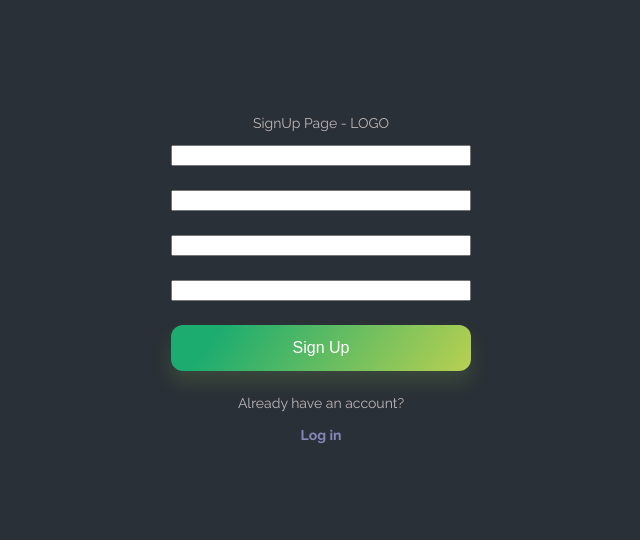
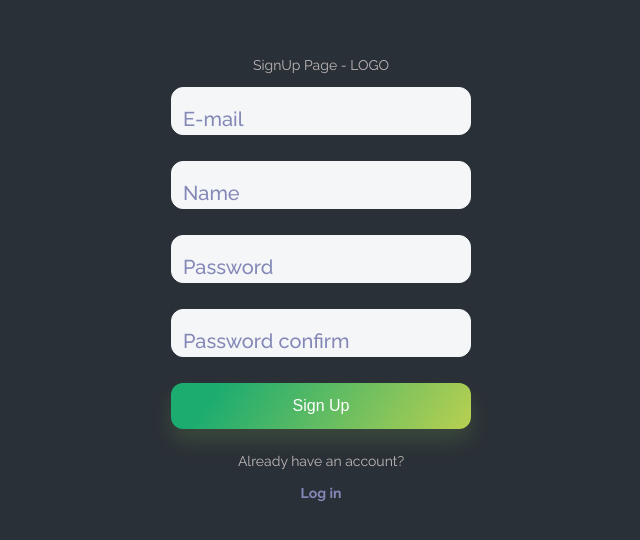
Before and after one commit to nhuwphm/finance-app, a React (Create React App) app in the folder client/: page /signup in a window 1280 px wide. Shown: the part 128-668 px from the top of the page, without its empty margins (319-959 px from the left). Built offline with nearby package versions, Linux system fonts and the light colour scheme; what webfontloader would draw is missing.

Commit message:
added custom input

```diff
--- /dev/null
+++ b/client/src/components/pages/auth/Input/CustomInput.css
@@ -0,0 +1,90 @@
+.inp {
+    position: relative;
+    margin: 0;
+    width: 100%;
+    min-width: 200px;
+
+    max-width: 300px;
+    height: 50px;
+    overflow: hidden;
+    display: flex;
+  }
+  .inp input.error {
+    border: 2px solid #f85842;
+  }
+  .label{
+    height: 20px;
+  }
+
+  .inp .label {
+    position: absolute;
+    bottom: 10px;
+    left: 12px;
+    font-size: 20px;
+    color: #8488b7;
+    font-weight: 500;
+    transform-origin: 0 0;
+    transform: translate3d(0, 0, 0);
+    transition: all 0.2s ease;
+    pointer-events: none;
+  }
+
+  .inp input {
+    -webkit-appearance: none;
+    appearance: none;
+    width: 100%;
+    max-width: 300px;
+    border: 0;
+    font-family: inherit;
+    padding: 16px 52px 0 12px;
+    height: 30px;
+    font-size: 14px;
+    font-weight: 400;
+    background: #f4f6f8;
+    border: 1px solid #f4f6f8;
+    color: #000;
+    transition: all 0.15s ease;
+    border-radius: 12px;
+  }
+  .inp input:hover {
+    background: rgba(0, 0, 0, 0.04);
+    border: 1px solid #2e8b43;
+  }
+  .inp input:not(:placeholder-shown) + .label {
+    color: rgba(0, 0, 0, 0.5);
+    transform: translate3d(0, -8px, 0) scale(0.6);
+  }
+  .inp input:focus {
+    background: #dd9feee6;
+    outline: none;
+    border: 2px solid #2e8b43;
+  }
+  .inp input:focus + .label {
+    color: #2e8b43;
+    transform: translate3d(0, -8px, 0) scale(0.6);
+  }
+  .inp input:focus + .label + .focus-bg {
+    transform: scaleX(1);
+    transition: all 0.1s ease;
+  }
+
+  .errorValidation {
+    color: #f85842;
+    margin-top: 4px;
+    margin-bottom: 0px;
+    font-size: 14px;
+    max-width: 300px;
+    text-align: left;
+  }
+
+  .closeIcon {
+    position: absolute;
+    left: 85%;
+    top: 20%;
+  }
+
+  .closeIcon svg {
+    width: 28px;
+    height: 28px;
+    cursor: pointer;
+  }
--- /dev/null
+++ b/client/src/components/pages/auth/Input/CustomInput.js
@@ -0,0 +1,77 @@
+import React, { useState, useEffect } from "react";
+import "./CustomInput.css";
+
+const CustomInput = React.memo(
+  ({
+    value,
+    label,
+    inputRef,
+    name,
+    type,
+    onChange,
+    error,
+    description,
+    maxLength,
+    test,
+    testError,
+    id,
+  }) => {
+    const [isFilled, setIsFilled] = useState(false);
+
+    useEffect(() => {
+      setIsFilled(!!value);
+    }, [value]);
+
+    const handleClearInput = () => {
+      onChange("");
+      setIsFilled(false);
+    };
+
+    const handleInputChange = (e) => {
+      const inputValue = e.target.value;
+      onChange(inputValue);
+      setIsFilled(!!inputValue);
+    };
+
+    return (
+      <div>
+        <label className='inp'>
+          <input
+            type={type}
+            value={value}
+            name={name}
+            id={name}
+            ref={inputRef}
+            placeholder="&nbsp;"
+            onChange={handleInputChange}
+            maxLength={maxLength}
+            data-testid={test ? test : undefined}
+            className={`${error ? 'error' : ''}`}
+          />
+
+          {label && (
+            <span htmlFor={name} className='label'>
+              {label}
+            </span>
+          )}
+          {isFilled && (
+            <span className='closeIcon' onClick={handleClearInput}>
+              <svg viewBox="0 0 24 24" fill="none" xmlns="http://www.w3.org/2000/svg"><g id="SVGRepo_tracerCarrier" stroke-linecap="round" stroke-linejoin="round"></g> <path d="M12 9L18 15M18 9L12 15M8.36364 5L2 12L8.36364 19H20C21.1046 19 22 18.1046 22 17V7C22 5.89543 21.1046 5 20 5H8.36364Z" stroke="#000000" stroke-width="2" stroke-linecap="round" stroke-linejoin="round"></path></svg>
+            </span>
+          )}
+        </label>
+        {description && <div className="input-description">{description}</div>}
+        {error && (
+          <p
+            className='errorValidation'
+            data-testid={testError ? testError : undefined}
+          >
+            {error}
+          </p>
+        )}
+      </div>
+    );
+  },
+);
+
+export default CustomInput;
--- a/client/src/components/pages/auth/Login/Login.js
+++ b/client/src/components/pages/auth/Login/Login.js
@@ -1,28 +1,64 @@
 import React, { useRef, useState } from 'react';
-import { Link } from 'react-router-dom';
+import { Link, Navigate, useNavigate } from 'react-router-dom';
 import './Login.css';
 import CustomButton from '../Button/CustomButton';
+import CustomInput from '../Input/CustomInput';
 
 const Login = () => {
+    const emailRef = useRef();
+    const passwordRef = useRef();
+    const [error, setError] = useState('');
+    const [loading, setLoading] = useState(false);
+    const history = useNavigate();
+
+    async function handleSubmit(e) {
+        e.preventDefault();
+
+        try {
+          setError('');
+          setLoading(true);
+          //await login(emailRef.current.value, passwordRef.current.value);
+          history('/');
+        } catch {
+          setError('Failed to sign in');
+        }
+
+        setLoading(false);
+      }
+
+      const handleEmailChange = (value) => {
+        emailRef.current.value = value;
+      };
+
+      const handlePasswordChange = (value) => {
+        passwordRef.current.value = value;
+      };
+
     return(
         <div className='loginMain'>
             <div className='logo-container'>
                 <p>Login Page - LOGO</p>
             </div>
-            <form className='form'>
-                <input label="E-mail"
+            <form onSubmit={handleSubmit} className='form'>
+                <CustomInput label="E-mail"
                     type="text"
+                    inputRef={emailRef}
                     name="email"
+                    onChange={handleEmailChange}
                     id="email"
                     test="input-email-test" />
 
-                <input label="Password"
+                <CustomInput label="Password"
                     type="password"
                     name="password"
+                    inputRef={passwordRef}
+                    required
+                    onChange={handlePasswordChange}
                     id="password"
                     test="input-pass-test" />
 
                 <CustomButton
+                    disabled={loading}
                     type="submit"
                     title="Log in"
                     test="btn-login-test"/>
--- a/client/src/components/pages/auth/SignUp/SignUp.js
+++ b/client/src/components/pages/auth/SignUp/SignUp.js
@@ -2,6 +2,7 @@ import React, { useRef, useState } from 'react';
 import { Link } from 'react-router-dom';
 import './SignUp.css';
 import CustomButton from '../Button/CustomButton';
+import CustomInput from '../Input/CustomInput';
 
 const SignUp = () => {
     return (
@@ -10,7 +11,7 @@ const SignUp = () => {
                 <p>SignUp Page - LOGO</p>
             </div>
         <form className='form'>
-          <input
+          <CustomInput
             label="E-mail"
             type="text"
             name="email"
@@ -18,7 +19,7 @@ const SignUp = () => {
             id="email"
             test="input-email-test"
           />
-          <input
+          <CustomInput
             label="Name"
             type="text"
             name="name"
@@ -26,7 +27,7 @@ const SignUp = () => {
             id="name"
             test="input-name-test"
           />
-          <input
+          <CustomInput
             label="Password"
             type="password"
             name="password"
@@ -34,7 +35,7 @@ const SignUp = () => {
             id="password"
             test="input-pass-test"
           />
-          <input
+          <CustomInput
             label="Password confirm"
             type="password"
             name="password-repeat"
```
